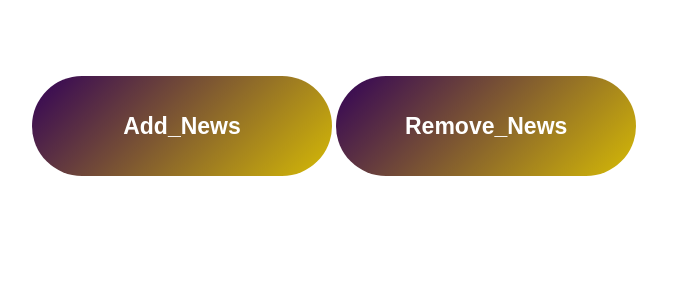
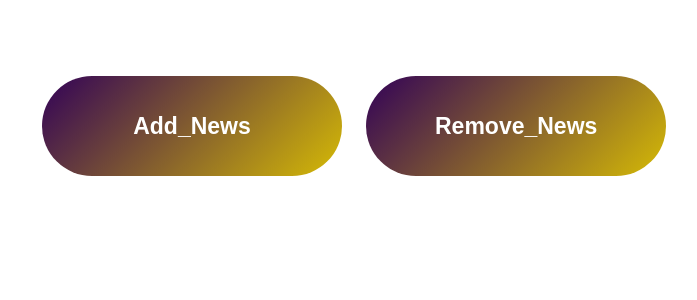
Before and after one commit to Aslamyouseph/dynamic-website, a PHP site: page /admin_news_home.php in a window 1280 px wide. Shown: the part 115-415 px from the top of the page, without its empty margins (378-1075 px from the left). Run offline with PHP 8.4, Linux system fonts and the light colour scheme; some libraries are stand-ins or nearby versions.

Commit message:
css edited

```diff
--- a/admin_home.css
+++ b/admin_home.css
@@ -88,7 +88,7 @@
   text-align: center;
   position: relative;
   overflow: hidden;
-  margin: 10px 0; /* Added margin for spacing */
+  margin: 10px 10px; /* Added margin for spacing */
   top: 50px;
   left: 110px;
 }
--- a/admin_home2.css
+++ b/admin_home2.css
@@ -88,7 +88,7 @@
   text-align: center;
   position: relative;
   overflow: hidden;
-  margin: 10px 0; /* Added margin for spacing */
+  margin: 10px 10px; /* Added margin for spacing */
   top: 50px;
   left: 110px;
 }
```
